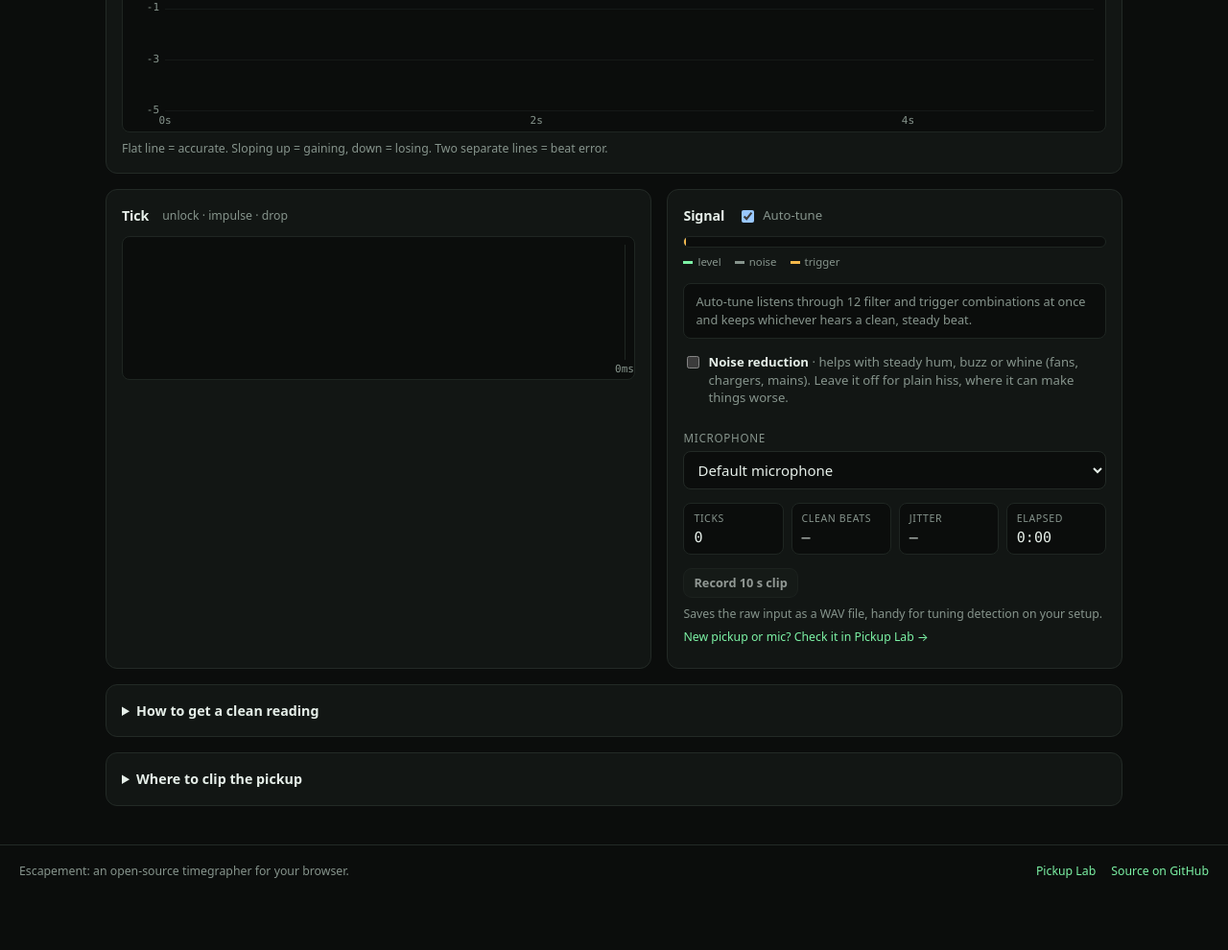
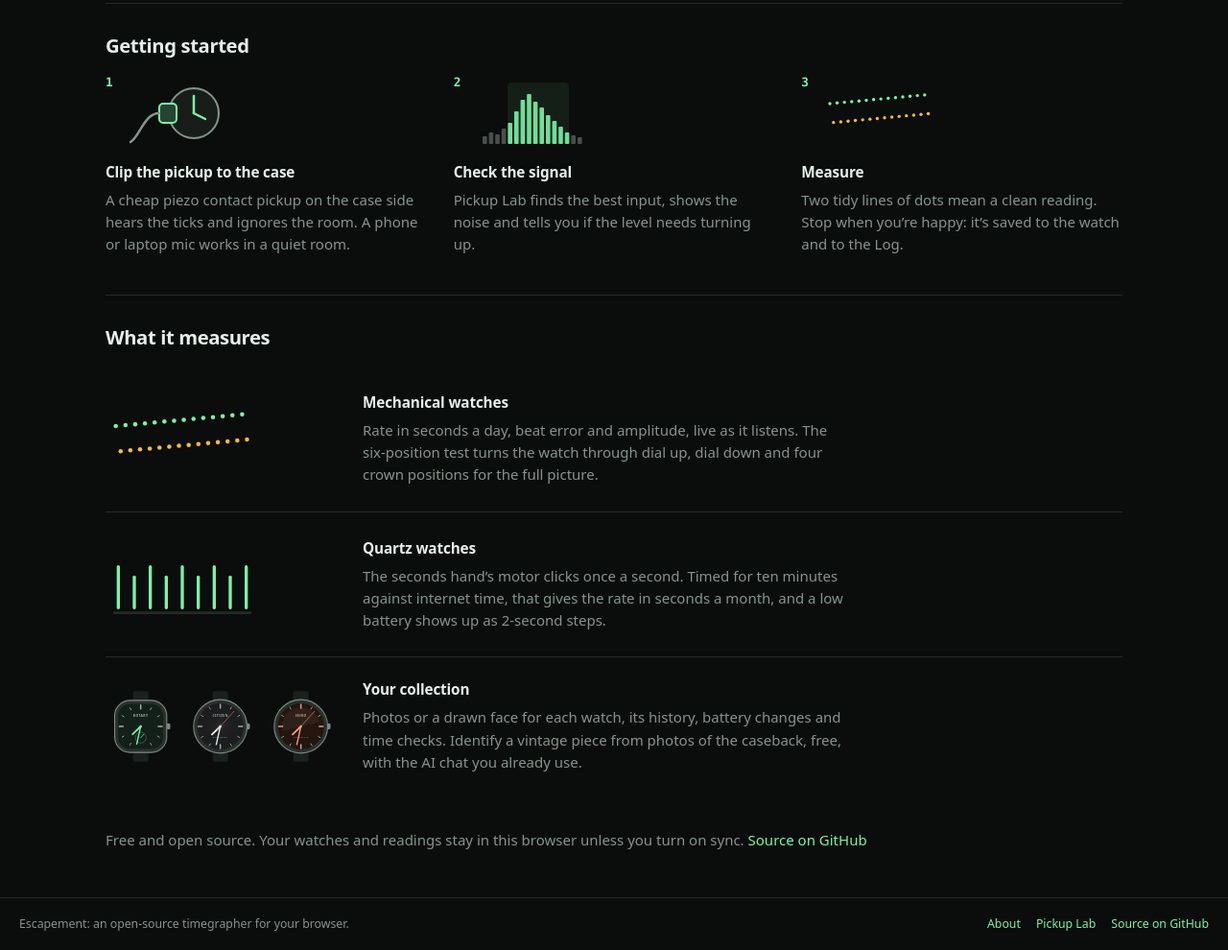
Before and after one commit to charlfourie/escapement, a website built with Vite: page index.html in a window 1280 px wide. Shown: the part 544-1534 px from the top of the page at 96% size. Before the commit the page ends 1479 px from the top, so only its background shows below. Built offline with nearby package versions, Linux system fonts and the light colour scheme; files whose address does not match are found by name.

Commit message:
Live-time watch faces and a welcome page
- Drawn watch faces show the real time and today's date; the seconds hand
  moves as the movement does (quartz steps, mechanical beats at its bph,
  Spring Drive glides). One shared requestAnimationFrame loop, paused when the
  page is hidden; reduced motion steps once a second.
- Welcome page on a first visit (and under About): a live hero of a watch
  with the pickup clipped on, its cable feeding a paper trace that draws
  itself, then getting started and what it measures, with small illustrations.

Co-Authored-By: Claude Opus 5.5 <noreply@anthropic.com>
Claude-Session: https://claude.ai/code/session_01LEmFcsQQ7HA1hsRdybZVDb

```diff
--- a/package.json
+++ b/package.json
@@ -1,6 +1,6 @@
 {
   "name": "escapement",
-  "version": "0.4.2",
+  "version": "0.5.0",
   "private": true,
   "description": "An open-source, browser-based timegrapher and accuracy log for mechanical watches.",
   "type": "module",
--- a/src/main.ts
+++ b/src/main.ts
@@ -8,6 +8,7 @@ import { dataView } from './views/data';
 import { movementDetailView, movementsView } from './views/movements';
 import { quartzTestView } from './views/quartz-test';
 import { logView } from './views/log';
+import { welcomeView, WELCOMED_KEY } from './views/welcome';
 import { initSync } from './sync/sync';
 import { syncChip } from './sync/ui';
 
@@ -28,6 +29,7 @@ const routes: Route[] = [
   [/^\/movements\/(.+)$/, (r, m) => movementDetailView(r, m[1]), 'movements'],
   [/^\/movements$/, (r) => movementsView(r), 'movements'],
   [/^\/log$/, (r) => logView(r), 'log'],
+  [/^\/welcome$/, (r) => welcomeView(r), 'welcome'],
   [/^\/data$/, (r) => dataView(r), 'data'],
 ];
 
@@ -68,6 +70,7 @@ document.getElementById('app')!.append(
     h(
       'span',
       { class: 'footer-links' },
+      h('a', { href: '#/welcome' }, 'About'),
       h('a', { href: '/lab' }, 'Pickup Lab'),
       REPO_URL && h('a', { href: REPO_URL, target: '_blank', rel: 'noopener' }, 'Source on GitHub'),
     ),
@@ -80,6 +83,17 @@ function route() {
   if (typeof cleanup === 'function') cleanup();
   cleanup = undefined;
   view.replaceChildren();
+  // First visit, landing on the default page: say hello first.
+  let welcomed = true;
+  try {
+    welcomed = localStorage.getItem(WELCOMED_KEY) === '1';
+  } catch {
+    /* storage unavailable: don't keep redirecting */
+  }
+  if (!welcomed && !location.hash.replace(/^#\/?/, '')) {
+    location.replace('#/welcome');
+    return;
+  }
   const raw = location.hash.replace(/^#/, '') || '/measure';
   const [path, qs] = raw.split('?');
   const query = new URLSearchParams(qs ?? '');
--- a/src/styles.css
+++ b/src/styles.css
@@ -346,6 +346,35 @@ canvas.wave { width: 100%; height: 150px; display: block; background: var(--bg);
 
 /* ---------- responsive ---------- */
 .show-sm { display: none; }
+
+/* ---------- welcome ---------- */
+.welcome { max-width: 1080px; }
+.welcome-hero { display: grid; grid-template-columns: minmax(0, 1fr) minmax(0, 1.15fr); gap: 32px; align-items: center; padding: 24px 0 40px; }
+.welcome-hero h1 { font-size: clamp(2.5rem, 6vw, 4.4rem); line-height: 1.02; letter-spacing: -0.04em; font-weight: 750; margin: 0 0 18px; }
+.welcome-lede { font-size: 1.12rem; line-height: 1.6; color: color-mix(in srgb, var(--text) 82%, var(--muted)); max-width: 32em; margin: 0 0 22px; }
+.welcome-hero .actions { margin-bottom: 14px; }
+.welcome-hero-art { width: 100%; height: auto; display: block; }
+.welcome-h2 { font-size: 1.35rem; letter-spacing: -0.02em; margin: 40px 0 16px; padding-top: 28px; border-top: 1px solid var(--line); }
+.welcome-steps { list-style: none; counter-reset: step; display: grid; grid-template-columns: repeat(3, 1fr); gap: 28px; padding: 0; margin: 0; }
+.welcome-steps li { counter-increment: step; position: relative; }
+.welcome-steps li::before { content: counter(step); position: absolute; top: 0; left: 0; font: 600 0.85rem var(--mono); color: var(--tic); }
+.welcome-steps .welcome-mini { margin-left: 22px; }
+.welcome-mini { width: 120px; height: 80px; display: block; margin-bottom: 10px; }
+.welcome h3 { font-size: 1.02rem; margin: 0 0 6px; }
+.welcome-steps p, .welcome-feature p { color: var(--muted); line-height: 1.55; margin: 0; max-width: 34em; }
+.welcome-features { display: flex; flex-direction: column; }
+.welcome-feature { display: grid; grid-template-columns: 240px 1fr; gap: 28px; align-items: center; padding: 22px 0; border-bottom: 1px solid var(--line); }
+.welcome-feature:last-child { border-bottom: 0; }
+.welcome-feature > svg { width: 160px; height: auto; margin: 0; }
+.welcome-faces { display: flex; gap: 10px; }
+.welcome-faces .watch-art { width: 74px; height: 74px; }
+.welcome-foot { margin: 36px 0 8px; }
+@media (max-width: 760px) {
+  .welcome-hero { grid-template-columns: 1fr; padding-top: 4px; }
+  .welcome-hero-art-wrap { order: -1; }
+  .welcome-steps { grid-template-columns: 1fr; }
+  .welcome-feature { grid-template-columns: 1fr; gap: 12px; }
+}
 @media (max-width: 900px) {
   .toolbar { grid-template-columns: 1fr 1fr; }
   .toolbar .start { grid-column: 1 / -1; }
--- /dev/null
+++ b/src/ui/ticker.ts
@@ -0,0 +1,38 @@
+/**
+ * One shared animation loop for live clock faces. Each face registers an
+ * update function; the loop runs only while some face is on screen and the
+ * page is visible, and forgets faces once they leave the page.
+ */
+
+type Update = (now: Date) => void;
+const faces = new Set<{ el: Element; update: Update }>();
+let raf = 0;
+
+function frame() {
+  raf = 0;
+  const now = new Date();
+  for (const f of faces) {
+    if (!f.el.isConnected) {
+      // Not attached yet (just created) or gone for good: drop it once it's
+      // been away for a while.
+      const age = (f as { since?: number }).since ?? ((f as { since?: number }).since = performance.now());
+      if (performance.now() - age > 2000) faces.delete(f);
+      continue;
+    }
+    delete (f as { since?: number }).since;
+    f.update(now);
+  }
+  if (faces.size && document.visibilityState === 'visible') raf = requestAnimationFrame(frame);
+}
+
+document.addEventListener('visibilitychange', () => {
+  if (document.visibilityState === 'visible' && faces.size && !raf) raf = requestAnimationFrame(frame);
+});
+
+export function liveFace(el: Element, update: Update): void {
+  faces.add({ el, update });
+  update(new Date());
+  if (!raf && document.visibilityState === 'visible') raf = requestAnimationFrame(frame);
+}
+
+export const reducedMotion = (): boolean => typeof matchMedia === 'function' && matchMedia('(prefers-reduced-motion: reduce)').matches;
--- a/src/views/watch-art.ts
+++ b/src/views/watch-art.ts
@@ -1,11 +1,12 @@
 import type { Watch } from '../db';
 import { svg } from '../util/dom';
+import { liveFace, reducedMotion } from '../ui/ticker';
 
 /**
  * Stand-in artwork for a watch with no photo. The movement type sets the
- * dial furniture (rotor, small seconds, sunburst, power reserve) and the
- * dial text; the watch's id picks a dial colour and the time shown, so no
- * two placeholders look alike. Words in the name like "cushion" or "tank"
+ * dial furniture (rotor, small seconds, sunburst, power reserve), the dial
+ * text and how the seconds hand moves; the hands show the real time. The
+ * watch's id picks a dial colour, so no two placeholders look alike. Words in the name like "cushion" or "tank"
  * change the case shape.
  */
 
@@ -56,7 +57,7 @@ function dialText(w: Watch): string {
 
 const pt = (cx: number, cy: number, r: number, turn: number) => [cx + Math.sin(turn * 2 * Math.PI) * r, cy - Math.cos(turn * 2 * Math.PI) * r];
 
-export function watchArt(w: Watch): SVGElement {
+export function watchArt(w: Watch, opts: { live?: boolean } = {}): SVGElement {
   const seed = hash(w.id || w.name);
   const pal = DIALS[seed % DIALS.length];
   const shape = caseShape(w);
@@ -138,41 +139,54 @@ export function watchArt(w: Watch): SVGElement {
   const label = dialText(w);
   if (label) parts.push(text(subSeconds ? cy - r * 0.42 + 6 : cy + r * 0.5, label, 3, 500));
 
-  // Date window at 3 on some watches.
+  // Date window at 3 on some watches: today's date.
+  let dateText: SVGElement | null = null;
   if (!subSeconds && type !== 'spring-drive' && (seed >>> 3) % 3 === 0 && shape !== 'tank') {
     parts.push(svg('rect', { x: cx + r * 0.52, y: cy - 2.6, width: 6, height: 5.2, rx: 0.6, fill: '#eae6dc' }));
-    parts.push(
-      svg('text', { x: cx + r * 0.52 + 3, y: cy + 1.6, 'text-anchor': 'middle', 'font-size': 3.8, 'font-weight': 700, fill: '#222', 'font-family': 'system-ui, sans-serif' }, document.createTextNode(String(1 + ((seed >>> 11) % 31)))),
-    );
+    dateText = svg('text', { x: cx + r * 0.52 + 3, y: cy + 1.6, 'text-anchor': 'middle', 'font-size': 3.8, 'font-weight': 700, fill: '#222', 'font-family': 'system-ui, sans-serif' }, document.createTextNode(String(new Date().getDate())));
+    parts.push(dateText);
   }
 
+  // Hands are drawn pointing at 12 and turned to the real time.
+  const hand = (len: number, width: number, colour: string, tail = 0, ox = cx, oy = cy) => {
+    const g = svg('g', {}, svg('line', { x1: ox, y1: oy + tail, x2: ox, y2: oy - len, stroke: colour, 'stroke-width': width, 'stroke-linecap': 'round' }));
+    parts.push(g);
+    return (turn: number) => g.setAttribute('transform', `rotate(${(turn * 360).toFixed(2)} ${ox} ${oy})`);
+  };
+
   // Small seconds at 6 for hand-wound watches.
-  const secTurn = ((seed >>> 17) % 60) / 60;
+  let setSec: (turn: number) => void;
   if (subSeconds) {
     const sy = cy + r * 0.5;
     const sr = r * 0.24;
     parts.push(svg('circle', { cx, cy: sy, r: sr, fill: 'none', stroke: pal.ink, 'stroke-width': 0.6, opacity: 0.8 }));
-    const [sx, sy2] = pt(cx, sy, sr * 0.85, secTurn);
-    parts.push(svg('line', { x1: cx, y1: sy, x2: sx, y2: sy2, stroke: pal.hand, 'stroke-width': 0.9, 'stroke-linecap': 'round' }));
+    setSec = hand(sr * 0.85, 0.9, pal.hand, 0, cx, sy);
   }
-
-  // Hands: a pleasant, different time per watch.
-  // Times chosen so the hands stay clear of the dial text at 12 and 6.
-  const TIMES = [609, 111, 498, 163, 253, 582, 227, 432, 527, 98, 292, 624];
-  const minutes = TIMES[(seed >>> 5) % TIMES.length];
-  const hourTurn = minutes / 720;
-  const minTurn = (minutes % 60) / 60;
-  const [hx, hy] = pt(cx, cy, r * 0.5, hourTurn);
-  const [mx, my] = pt(cx, cy, r * 0.8, minTurn);
-  parts.push(svg('line', { x1: cx, y1: cy, x2: hx, y2: hy, stroke: pal.hand, 'stroke-width': 2.6, 'stroke-linecap': 'round' }));
-  parts.push(svg('line', { x1: cx, y1: cy, x2: mx, y2: my, stroke: pal.hand, 'stroke-width': 1.8, 'stroke-linecap': 'round' }));
-  if (!subSeconds) {
-    const [sx, sy] = pt(cx, cy, r * 0.88, secTurn);
-    const [tx, ty] = pt(cx, cy, r * 0.2, secTurn + 0.5);
-    const secColour = type === 'quartz' || type === 'solar' ? '#ff7a6b' : pal.hand;
-    parts.push(svg('line', { x1: tx, y1: ty, x2: sx, y2: sy, stroke: secColour, 'stroke-width': 0.7, 'stroke-linecap': 'round' }));
-  }
+  const setHour = hand(r * 0.5, 2.6, pal.hand);
+  const setMin = hand(r * 0.8, 1.8, pal.hand);
+  if (!subSeconds) setSec = hand(r * 0.88, 0.7, type === 'quartz' || type === 'solar' ? '#ff7a6b' : pal.hand, r * 0.2);
   parts.push(svg('circle', { cx, cy, r: 1.6, fill: pal.hand }));
 
-  return svg('svg', { viewBox: '0 0 100 100', class: 'watch-art', 'aria-hidden': 'true' }, ...parts);
+  // How the seconds hand moves: quartz steps once a second, a mechanical
+  // watch in small beats at its beat rate, Spring Drive glides.
+  const quartzLike = type === 'quartz' || type === 'solar' || type === 'kinetic';
+  const beatsPerSec = quartzLike ? 1 : type === 'spring-drive' ? 0 : (w.bph || 21600) / 3600;
+  let lastKey = -1;
+  const update = (now: Date) => {
+    const exact = now.getSeconds() + now.getMilliseconds() / 1000;
+    const sec = reducedMotion() ? Math.floor(exact) : beatsPerSec ? Math.floor(exact * beatsPerSec) / beatsPerSec : exact;
+    const key = now.getMinutes() * 60 + sec;
+    if (key === lastKey) return;
+    lastKey = key;
+    const min = now.getMinutes() + sec / 60;
+    setSec(sec / 60);
+    setMin(min / 60);
+    setHour(((now.getHours() % 12) + min / 60) / 12);
+    if (dateText && dateText.textContent !== String(now.getDate())) dateText.textContent = String(now.getDate());
+  };
+
+  const el = svg('svg', { viewBox: '0 0 100 100', class: 'watch-art', 'aria-hidden': 'true' }, ...parts);
+  if (opts.live === false) update(new Date());
+  else liveFace(el, update);
+  return el;
 }
--- /dev/null
+++ b/src/views/welcome.ts
@@ -0,0 +1,202 @@
+/**
+ * Welcome: what Escapement is, shown on a first visit and from the footer.
+ * The hero is the product's own picture: a watch with the pickup clipped on,
+ * its cable running into a paper trace that draws itself live.
+ */
+
+import { blankWatch, type Watch } from '../db';
+import { savePrefs } from '../prefs';
+import { liveFace, reducedMotion } from '../ui/ticker';
+import { h, svg } from '../util/dom';
+import { watchArt } from './watch-art';
+
+export const WELCOMED_KEY = 'escapement:welcomed';
+
+const demoWatch = (over: Partial<Watch>): Watch => ({ ...blankWatch(), id: 'welcome', name: '', brand: 'Escapement', movementType: 'automatic', bph: 21600, ...over });
+
+/** The hero picture: watch, clip, cable and a live paper trace. */
+function heroArt(): SVGElement {
+  const W = 640;
+  const H = 360;
+  const root = svg('svg', { viewBox: `0 0 ${W} ${H}`, class: 'welcome-hero-art', role: 'img', 'aria-label': 'A watch with a pickup clipped to its case, its ticks drawn as two lines of dots on a timegrapher trace' });
+
+  // Trace panel first, so the cable runs over its edge.
+  const tx = 318;
+  const ty = 50;
+  const tw = 306;
+  const th = 260;
+  root.append(svg('rect', { x: tx, y: ty, width: tw, height: th, rx: 14, fill: 'var(--panel)', stroke: 'var(--line)' }));
+  for (let i = 1; i < 5; i++) root.append(svg('line', { x1: tx + 12, x2: tx + tw - 12, y1: ty + ((th - 40) * i) / 5, y2: ty + ((th - 40) * i) / 5, stroke: 'var(--grid)', 'stroke-width': 1 }));
+  for (let i = 1; i < 8; i++) root.append(svg('line', { y1: ty + 12, y2: ty + th - 46, x1: tx + (tw * i) / 8, x2: tx + (tw * i) / 8, stroke: 'var(--grid)', 'stroke-width': 1 }));
+  const dots = svg('g', {});
+  root.append(dots);
+
+  // Cable from the clip, round the bottom, into the trace.
+  root.append(svg('path', { d: `M 40 180 C 8 182, 10 318, 120 326 S 280 312, ${tx} 268`, fill: 'none', stroke: 'var(--muted)', 'stroke-width': 3, 'stroke-linecap': 'round', opacity: 0.7 }));
+
+  // The watch, live.
+  const face = watchArt(demoWatch({ brand: 'Escapement' }));
+  face.setAttribute('x', '44');
+  face.setAttribute('y', '58');
+  face.setAttribute('width', '244');
+  face.setAttribute('height', '244');
+  root.append(face);
+
+  // The clip on the case side at 9.
+  root.append(
+    svg('rect', { x: 40, y: 164, width: 32, height: 32, rx: 6, fill: 'color-mix(in srgb, var(--tic) 24%, var(--bg))', stroke: 'var(--tic)', 'stroke-width': 2 }),
+    svg('rect', { x: 46, y: 170, width: 10, height: 20, rx: 3, fill: 'var(--tic)', opacity: 0.55 }),
+  );
+
+  // Readout under the trace, matching what the dots draw.
+  const read = svg('text', { x: tx + 18, y: ty + th - 18, fill: 'var(--muted)', 'font-size': 14, 'font-family': 'var(--mono)', style: 'white-space: pre' }, document.createTextNode('+4 s/d    0.6 ms    278°'));
+  root.append(read);
+
+  // Two lines of dots, tick and tock, a beat error apart, drifting gently
+  // upward: a watch gaining a few seconds a day. One dot per beat.
+  const cols = 120;
+  const beatHz = 6;
+  const yOf = (k: number) => {
+    const tock = k % 2 === 1;
+    const base = ty + th * 0.48 - k * 0.32;
+    return base + (tock ? 34 : 0) + Math.sin(k * 1.7) * 1.3;
+  };
+  const xOf = (k: number) => tx + 16 + ((tw - 32) * (k % cols)) / cols;
+  const drawUpTo = (n: number) => {
+    // Restart the sweep each time it fills, like the paper rolling on.
+    const start = Math.floor(n / cols) * cols;
+    const want = n - start;
+    if (dots.childElementCount > want) dots.replaceChildren();
+    for (let k = dots.childElementCount; k < want; k++) {
+      const kk = start + k;
+      dots.append(svg('circle', { cx: xOf(kk), cy: yOf(k), r: 2.6, fill: kk % 2 ? 'var(--toc)' : 'var(--tic)' }));
+    }
+  };
+  if (reducedMotion()) drawUpTo(cols - 1);
+  else {
+    const t0 = performance.now();
+    liveFace(root, () => drawUpTo(Math.floor(((performance.now() - t0) / 1000) * beatHz) + 30));
+  }
+  return root;
+}
+
+/** Small pictures for the sections below. */
+const mini = {
+  clip(): SVGElement {
+    return svg(
+      'svg',
+      { viewBox: '0 0 120 80', class: 'welcome-mini', 'aria-hidden': 'true' },
+      svg('circle', { cx: 70, cy: 40, r: 26, fill: 'var(--panel-2)', stroke: 'var(--muted)', 'stroke-width': 2 }),
+      svg('rect', { x: 34, y: 30, width: 18, height: 20, rx: 4, fill: 'color-mix(in srgb, var(--tic) 24%, var(--bg))', stroke: 'var(--tic)', 'stroke-width': 2 }),
+      svg('path', { d: 'M 34 40 C 18 40, 14 64, 4 70', fill: 'none', stroke: 'var(--muted)', 'stroke-width': 2.5, 'stroke-linecap': 'round' }),
+      svg('line', { x1: 70, y1: 40, x2: 70, y2: 22, stroke: 'var(--tic)', 'stroke-width': 2.5, 'stroke-linecap': 'round' }),
+      svg('line', { x1: 70, y1: 40, x2: 82, y2: 46, stroke: 'var(--tic)', 'stroke-width': 2.5, 'stroke-linecap': 'round' }),
+    );
+  },
+  spectrum(): SVGElement {
+    const bars = [8, 12, 10, 16, 22, 34, 46, 52, 44, 38, 30, 24, 18, 12, 9, 7];
+    return svg(
+      'svg',
+      { viewBox: '0 0 120 80', class: 'welcome-mini', 'aria-hidden': 'true' },
+      svg('rect', { x: 34, y: 8, width: 64, height: 64, rx: 4, fill: 'color-mix(in srgb, var(--tic) 8%, transparent)' }),
+      ...bars.map((v, i) => svg('rect', { x: 8 + i * 6.6, y: 72 - v, width: 4.6, height: v, rx: 1, fill: i >= 4 && i <= 13 ? 'var(--tic)' : 'var(--muted)', opacity: i >= 4 && i <= 13 ? 0.9 : 0.5 })),
+    );
+  },
+  trace(): SVGElement {
+    const dots: SVGElement[] = [];
+    for (let k = 0; k < 28; k++) dots.push(svg('circle', { cx: 8 + k * 3.8, cy: (k % 2 ? 50 : 30) - k * 0.35, r: 1.7, fill: k % 2 ? 'var(--toc)' : 'var(--tic)' }));
+    return svg('svg', { viewBox: '0 0 120 80', class: 'welcome-mini', 'aria-hidden': 'true' }, ...dots);
+  },
+  quartz(): SVGElement {
+    const ticks: SVGElement[] = [];
+    for (let k = 0; k < 9; k++) ticks.push(svg('line', { x1: 10 + k * 12.5, x2: 10 + k * 12.5, y1: 58, y2: k % 2 ? 34 : 26, stroke: 'var(--tic)', 'stroke-width': 2.5, 'stroke-linecap': 'round' }));
+    return svg(
+      'svg',
+      { viewBox: '0 0 120 80', class: 'welcome-mini', 'aria-hidden': 'true' },
+      svg('line', { x1: 6, x2: 114, y1: 62, y2: 62, stroke: 'var(--line)', 'stroke-width': 2 }),
+      ...ticks,
+    );
+  },
+};
+
+export function welcomeView(root: HTMLElement): void {
+  try {
+    localStorage.setItem(WELCOMED_KEY, '1');
+  } catch {
+    /* storage unavailable */
+  }
+
+  const faces = h(
+    'div',
+    { class: 'welcome-faces' },
+    ...[
+      demoWatch({ id: 'w-a', brand: 'Rotary', movementType: 'manual', name: 'Cushion dress' }),
+      demoWatch({ id: 'w-b', brand: 'Citizen', movementType: 'solar', name: 'Eco-Drive', caliber: 'Eco-Drive' }),
+      demoWatch({ id: 'w-c', brand: 'Seiko', movementType: 'automatic', bph: 21600 }),
+    ].map((w) => watchArt(w)),
+  );
+
+  const section = (title: string, text: string, art: SVGElement | HTMLElement) => h('div', { class: 'welcome-feature' }, art, h('div', null, h('h3', null, title), h('p', null, text)));
+
+  root.append(
+    h(
+      'div',
+      { class: 'page welcome' },
+      h(
+        'section',
+        { class: 'welcome-hero' },
+        h(
+          'div',
+          { class: 'welcome-hero-text' },
+          h('h1', null, 'Listen to your watches.'),
+          h(
+            'p',
+            { class: 'welcome-lede' },
+            'Escapement is a timegrapher in your browser. Clip a pickup to a watch and it measures how fast it runs, how evenly it ticks and how far its balance swings. Quartz watches too. Every result is kept, watch by watch.',
+          ),
+          h(
+            'div',
+            { class: 'actions' },
+            h(
+              'a',
+              {
+                class: 'btn primary',
+                href: '#/measure',
+                onclick: () => savePrefs({ source: 'sim' }),
+              },
+              'Try it with a simulated watch',
+            ),
+            h('a', { class: 'btn', href: '#/watches/new' }, 'Add your first watch'),
+          ),
+          h('p', { class: 'small muted' }, 'Have a pickup or microphone? ', h('a', { href: '/lab' }, 'Check it in Pickup Lab'), ' first.'),
+        ),
+        h('div', { class: 'welcome-hero-art-wrap' }, heroArt()),
+      ),
+
+      h('h2', { class: 'welcome-h2' }, 'Getting started'),
+      h(
+        'ol',
+        { class: 'welcome-steps' },
+        h('li', null, mini.clip(), h('h3', null, 'Clip the pickup to the case'), h('p', null, 'A cheap piezo contact pickup on the case side hears the ticks and ignores the room. A phone or laptop mic works in a quiet room.')),
+        h('li', null, mini.spectrum(), h('h3', null, 'Check the signal'), h('p', null, 'Pickup Lab finds the best input, shows the noise and tells you if the level needs turning up.')),
+        h('li', null, mini.trace(), h('h3', null, 'Measure'), h('p', null, 'Two tidy lines of dots mean a clean reading. Stop when you’re happy: it’s saved to the watch and to the Log.')),
+      ),
+
+      h('h2', { class: 'welcome-h2' }, 'What it measures'),
+      h(
+        'div',
+        { class: 'welcome-features' },
+        section('Mechanical watches', 'Rate in seconds a day, beat error and amplitude, live as it listens. The six-position test turns the watch through dial up, dial down and four crown positions for the full picture.', mini.trace()),
+        section('Quartz watches', 'The seconds hand’s motor clicks once a second. Timed for ten minutes against internet time, that gives the rate in seconds a month, and a low battery shows up as 2-second steps.', mini.quartz()),
+        section('Your collection', 'Photos or a drawn face for each watch, its history, battery changes and time checks. Identify a vintage piece from photos of the caseback, free, with the AI chat you already use.', faces),
+      ),
+
+      h(
+        'p',
+        { class: 'welcome-foot muted' },
+        'Free and open source. Your watches and readings stay in this browser unless you turn on sync. ',
+        h('a', { href: 'https://github.com/charlfourie/escapement', target: '_blank', rel: 'noopener' }, 'Source on GitHub'),
+      ),
+    ),
+  );
+}
```
Also changed, not shown: README.md.
